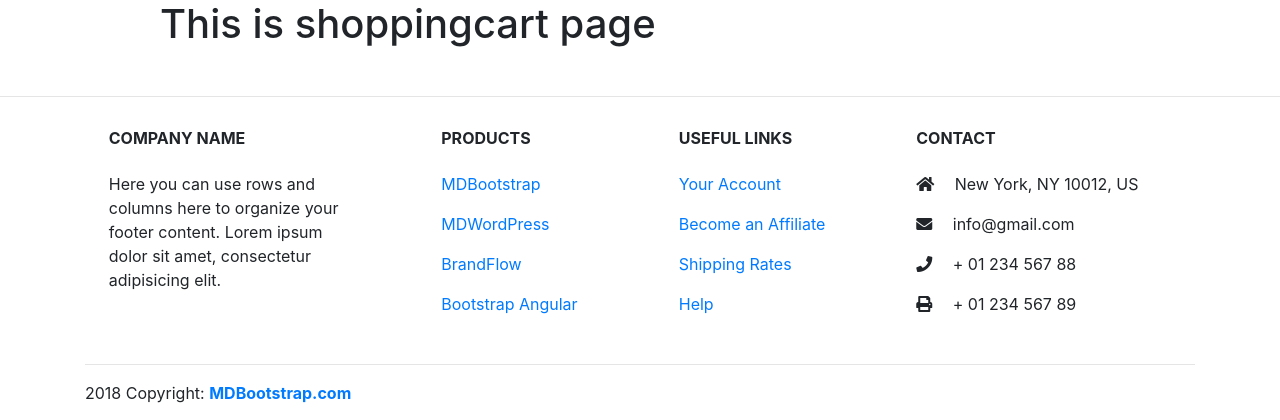
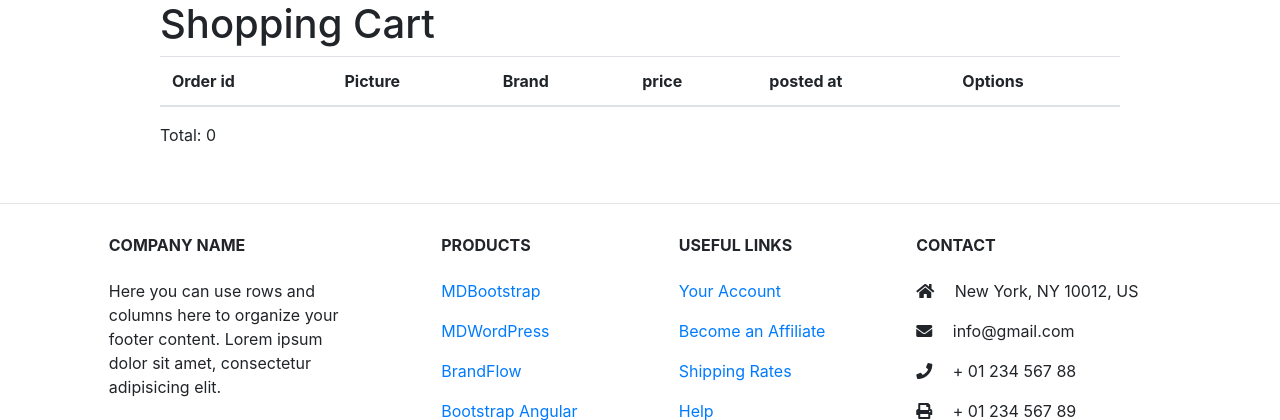
Before and after one commit to wongsitu/Coupon-Bank, a Django app: page /shoppingCart in a window 1280 px wide. Shown: the part 56-476 px from the top of the page. Run offline with Django 3.2, Linux system fonts and the light colour scheme; the visitor is signed in with stand-in values (Sample User, id 1); data comes from the database, SQL or seed files in the repository; data that the repository does not hold is empty; some libraries are stand-ins or nearby versions.

Commit message:
added shopping cart functionality

```diff
--- a/couponBank/templates/couponBank/searchpage.html
+++ b/couponBank/templates/couponBank/searchpage.html
@@ -14,5 +14,5 @@
                 </div>
             </div>
         {% endfor %}
-        </div>
+    </div>
 {% endblock %}
--- a/couponBank/templates/couponBank/shoppingCart.html
+++ b/couponBank/templates/couponBank/shoppingCart.html
@@ -1,10 +1,30 @@
 {% extends "couponBank/base.html" %}
 
 {% block content %}
-    <h1>This is shoppingcart page</h1>
-    {% for orders in cart_orders %}
-    </p>{{orders.products}} <a  href="#" class="btn btn-danger">Remove</a></p>
-    {% endfor %}
+    <h1>Shopping Cart</h1>
+    <table class="table table-hover">
+            <thead>
+                <tr>
+                    <th scope="col">Order id</th>
+                    <th scope="col">Picture</th>
+                    <th scope="col">Brand</th>
+                    <th scope="col">price</th>
+                    <th scope="col">posted at</th>
+                    <th scope="col">Options</th>
+                </tr>
+            </thead>
+            {% for order in cart_orders %}
+                <tbody>
+                    <tr>
+                        <th>{{order.products.get.id}}</th>
+                        <td><img img id="thumb" src="{{order.products.get.picture.url}}"></td>
+                        <td>{{order.products.get}}</td>
+                        <td>{{order.products.get.price}}</td>
+                        <td>{{order.products.get.posted_at}}</td>
+                        <td><a  href="{% url 'delete_from_cart' pk=order %}" class="btn btn-danger">Remove</a></td>
+                    </tr>
+                </tbody>
+            {% endfor %}
+    </table>
+    <p>Total: {{Total_price}}</p>
 {% endblock %}
-
-<!-- {% url 'delete_from_cart' pk=orders.products.id %} -->
--- a/couponBank/views.py
+++ b/couponBank/views.py
@@ -44,7 +44,11 @@ def FAQ(request):
 def shoppingCart(request):
     user = User.objects.get(id=request.user.id)
     cart_orders = Order.objects.filter(buyer=user)
-    return render(request, 'couponBank/shoppingCart.html',{'cart_orders': cart_orders })
+    Total_price = []
+    for obj in cart_orders.filter():
+        Total_price.append(obj.products.get().price)
+    Total_price = sum(Total_price)
+    return render(request, 'couponBank/shoppingCart.html',{'cart_orders': cart_orders, "Total_price":Total_price })
 
 def detect_logos(path):
     """Detects logos in the file."""
@@ -154,11 +158,12 @@ def generate_order_id():
 def add_to_cart(request,pk):
     user = User.objects.get(id=request.user.id)
     product = Product.objects.get(id=pk)
-    order, status = Order.objects.get_or_create(buyer=user,is_ordered=False,date_ordered=timezone.datetime.now())
+    order, status = Order.objects.get_or_create(buyer=user,is_ordered=False, date_ordered = timezone.datetime.now())
     order.products.add(Product.objects.get(id=pk))
     if status:
         order.ref_code = generate_order_id()
         order.save()
+    print("Hello")
     print(order.get_cart_items())
     print("Item added to cart")
     return redirect('homepage')
@@ -166,10 +171,10 @@ def add_to_cart(request,pk):
 @login_required
 def delete_from_cart(request,pk):
     item_to_delete = Order.objects.get(id=pk)
-    if item_to_delete.exist():
+    if item_to_delete != None:
         item_to_delete.delete()
         print("Item has been deleted")
-    return redirect('profile')
+    return redirect('shoppingCart')
 
 @login_required
 def order_details(request,id):
```
Also changed, not shown: couponBank/models.py (+4 -3 lines).
